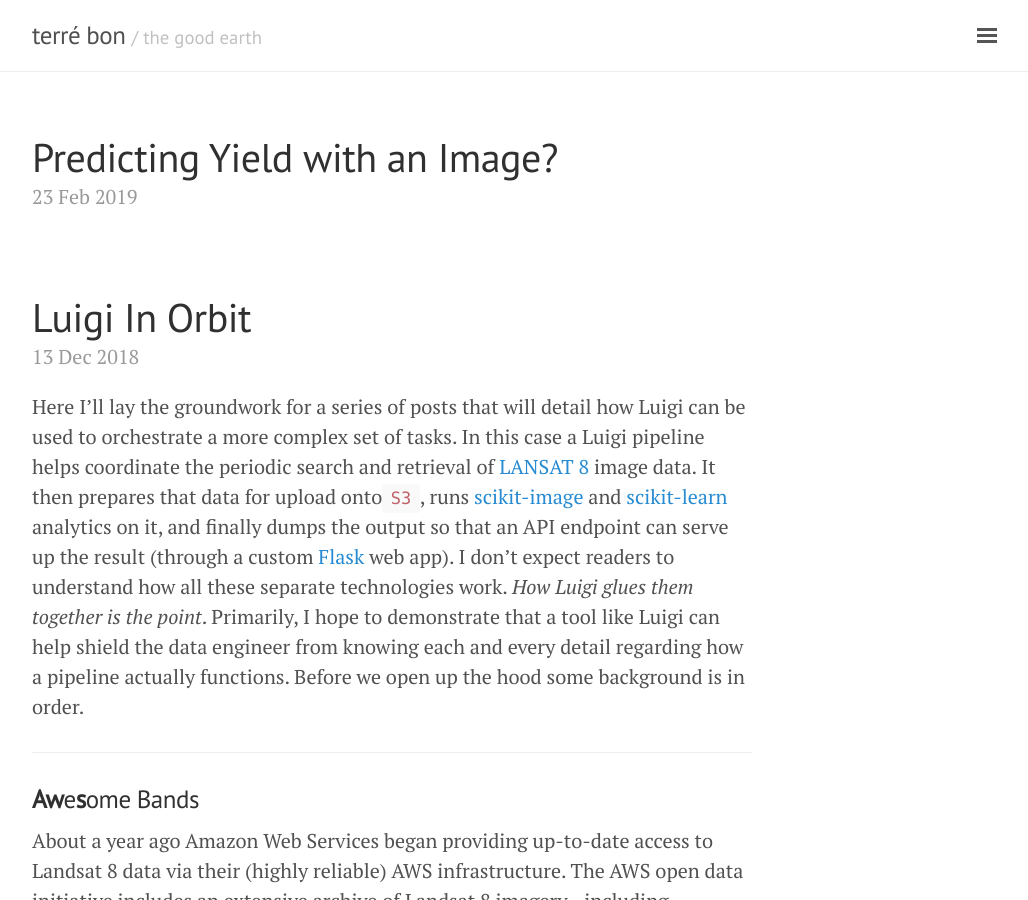
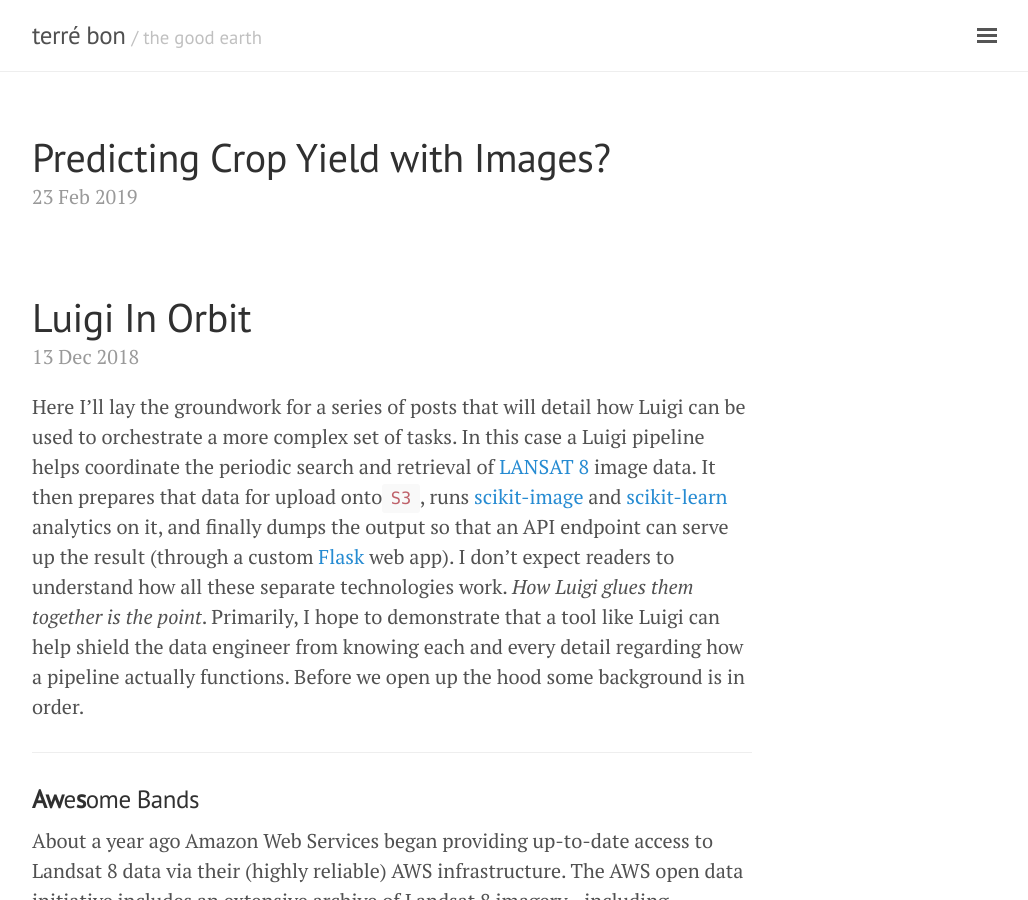
Before and after one commit to geraldmc/geraldmc.github.io, a Jekyll site: the page built from index.html, in a window 1280 px wide and 900 px high. Shown: the whole window, without its empty margins (248-1276 px from the left). Built offline with Jekyll 4.4.1, drawn with Linux system fonts in a browser that asks for light colours; the list of posts is cut into pages by our own code.

Commit message:
changes title

```diff
--- a/_posts/2019-02-23-predicting-yield-1.md
+++ b/_posts/2019-02-23-predicting-yield-1.md
@@ -1,4 +1,4 @@
 ---
 layout: post
-title: Predicting Yield with an Image?
+title: Predicting Crop Yield with Images?
 ---
```
